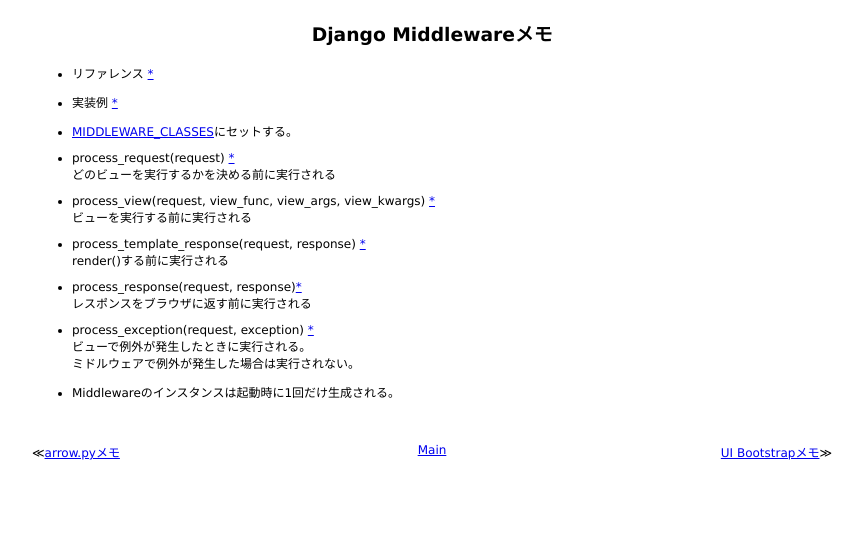
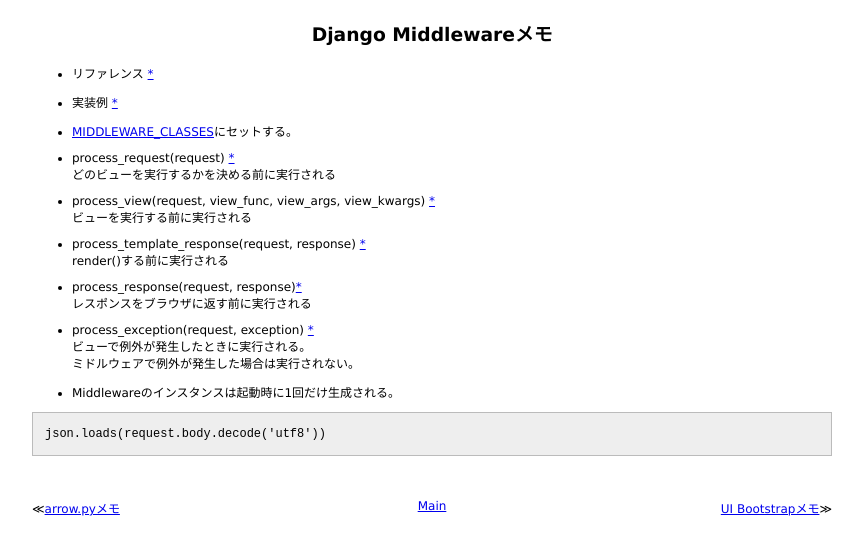
Before and after one commit to 38elements/38elements.github.com, a Jekyll site: the page built from _posts/2015-11-28-django-middleware.md, in a window 1280 px wide. Shown: the top 555 px of the page, without its empty margins (208-1071 px from the left). Built offline with Jekyll 4.4.1, drawn with Linux system fonts in a browser that asks for light colours.

Commit message:
Update 2015-11-28-django-middleware.md

````diff
--- a/_posts/2015-11-28-django-middleware.md
+++ b/_posts/2015-11-28-django-middleware.md
@@ -25,3 +25,8 @@ render()する前に実行される
 ミドルウェアで例外が発生した場合は実行されない。
 
 * Middlewareのインスタンスは起動時に1回だけ生成される。
+
+
+```
+json.loads(request.body.decode('utf8'))
+```
````
